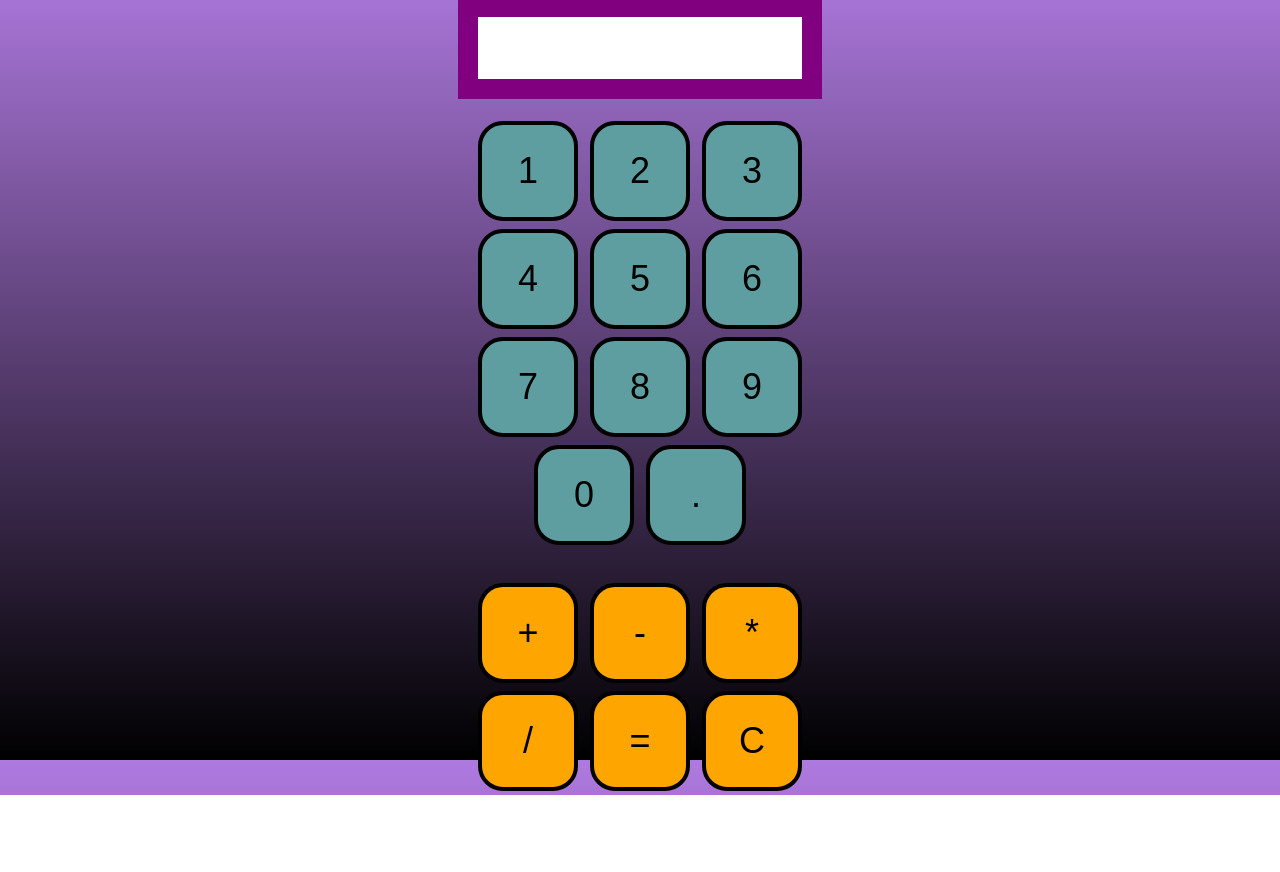
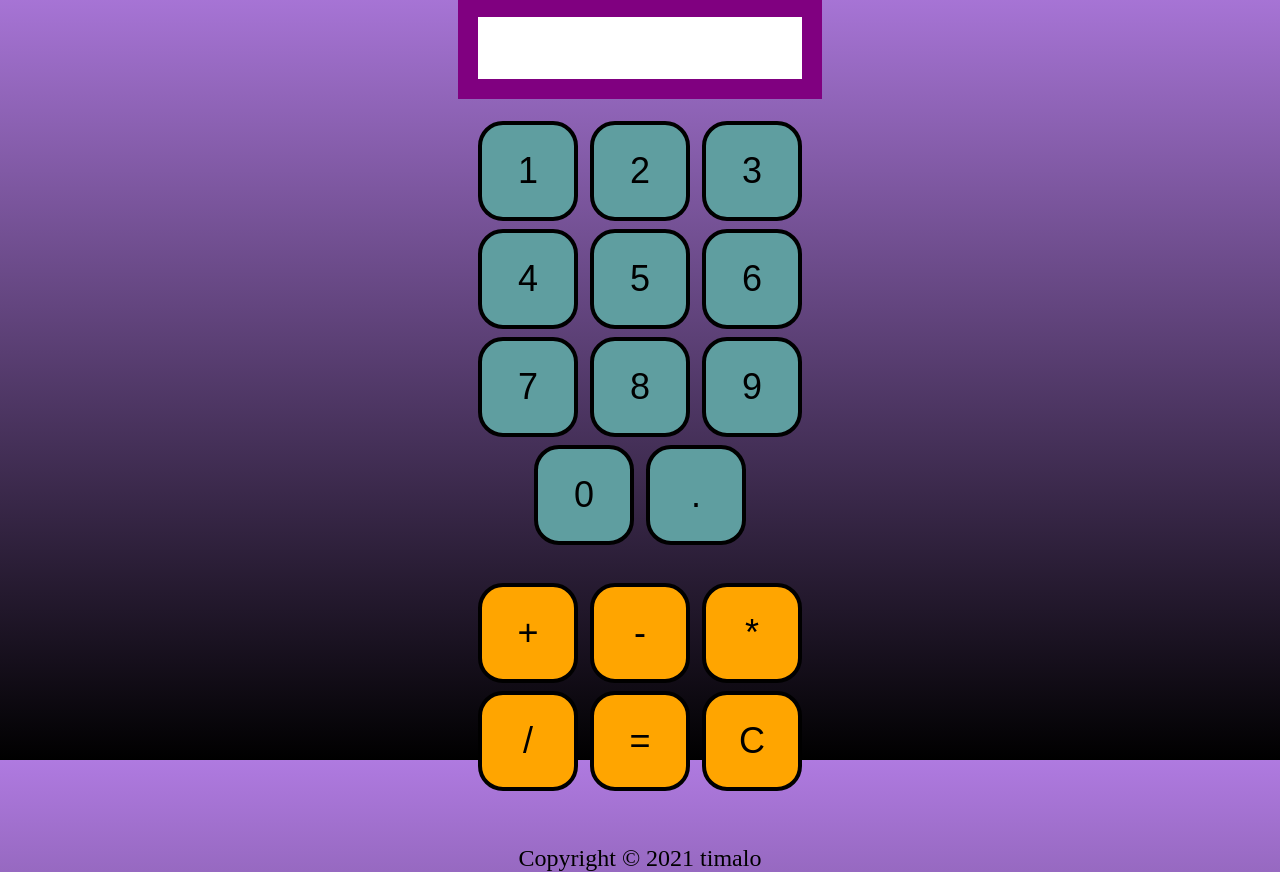
Before and after one commit to timalo/TOPCalculator, a plain HTML site: page index.html in a window 1280 px wide. Shown: the part 40-912 px from the top of the page. Before the commit the page ends 835 px from the top, so only its background shows below. Drawn offline with Linux system fonts and the light colour scheme.

Commit message:
minor finishing touches

```diff
--- a/index.html
+++ b/index.html
@@ -31,5 +31,8 @@
             <button id="btnClr" class="buttons oper">C</button>
         </div>
         <script src="calcLogic.js"></script>
+        <footer>
+            <p>Copyright © 2021 timalo</p>
+        </footer>
     </body>
 </html>
--- a/styles.css
+++ b/styles.css
@@ -62,3 +62,8 @@ html {
     margin-top: 30px;
     width: 360px;
 }
+
+footer {
+    margin-top: 50px;
+    font-size: 24px;
+}
```
